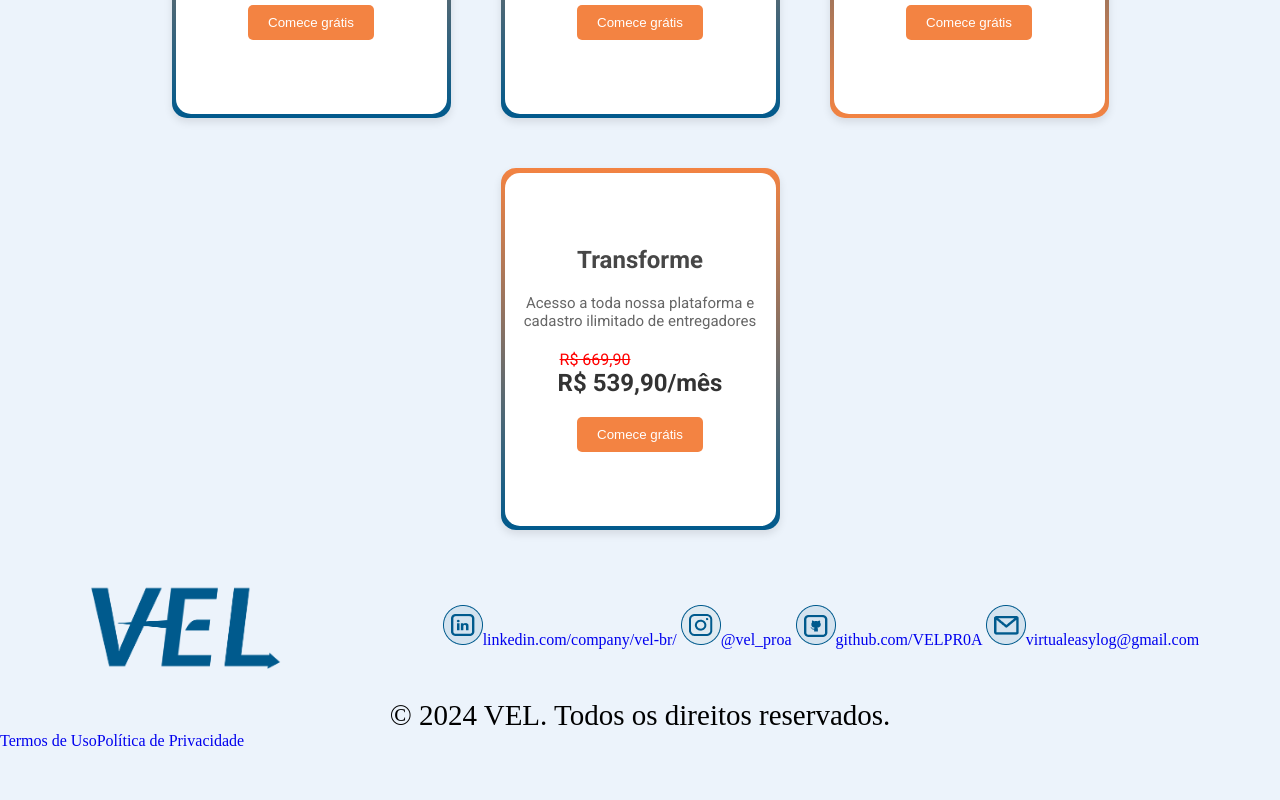
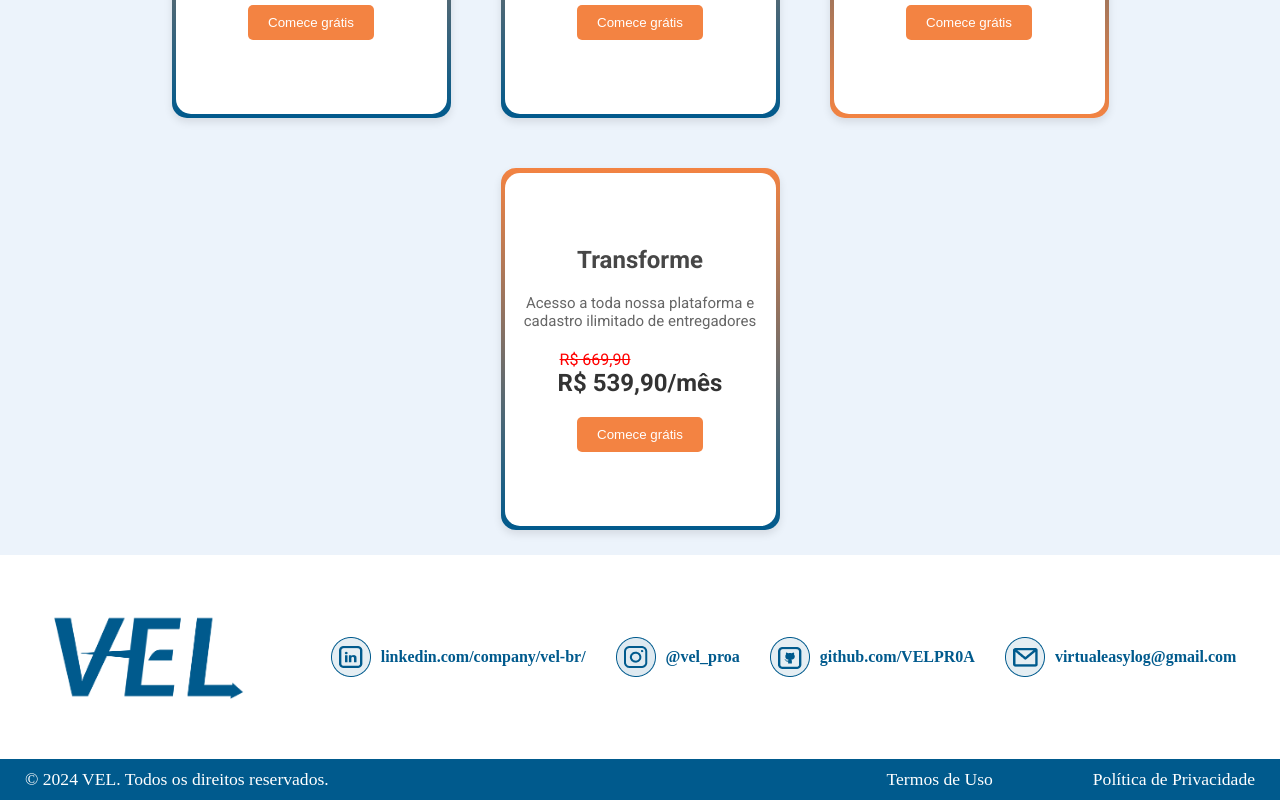
Before and after one commit to VELPR0A/VEL_Desktop, a React (Vite) app: page / in a window 1280 px wide. Shown: the part 3386-4186 px from the top of the page. Before the commit the page ends 4136 px from the top, so only its background shows below. Built offline with nearby package versions, Linux system fonts and the light colour scheme; a web font is replaced by a local one.

Commit message:
footer das páginas iniciais finalizados e logo revizada.

```diff
--- a/src/Paginas/PaginaInicial/App.jsx
+++ b/src/Paginas/PaginaInicial/App.jsx
@@ -185,15 +185,13 @@ function PaginaInicial() {
                 </div>
 
             </div>
-
-
       <footer>
         <div className='branco'>
           <img src={LogoVEL} alt="Icone da empresa" />
           <div className="icones">
-           <a href="#" target='_blank'> <img src={linkedinIcon} alt="" />linkedin.com/company/vel-br/</a>
-           <a href="#" target='_blank'> <img src={instagramIcon} alt="" />@vel_proa</a>
-           <a href="#" target='_blank'> <img src={githubIcon} alt="" />github.com/VELPR0A</a>
+           <a href="https://www.linkedin.com/company/vel-br" target='_blank'> <img src={linkedinIcon} alt="" />linkedin.com/company/vel-br/</a>
+           <a href="https://www.instagram.com/vel_proa/" target='_blank'> <img src={instagramIcon} alt="" />@vel_proa</a>
+           <a href="https://github.com/VELPR0A" target='_blank'> <img src={githubIcon} alt="" />github.com/VELPR0A</a>
            <a href="#" target='_blank'> <img src={gmailIcon} alt="" />virtualeasylog@gmail.com</a>
           </div>
         </div>
--- a/src/Paginas/PaginaInicial/paginaInicial.css
+++ b/src/Paginas/PaginaInicial/paginaInicial.css
@@ -587,8 +587,80 @@ footer .branco{
   align-items: center;
   justify-content: space-around;
   flex-wrap: wrap;
+  padding: 30px 0;
+  background-color: #fff;
 }
 
 footer > .branco img{
   max-width: 200px;
 }
+
+footer > .branco a{
+  display: flex;
+  align-items: center;
+  flex-direction: row;
+  justify-content: space-between;
+  gap: 10px;
+  color: #005A8D;
+  font-weight: bold;
+}
+
+footer > .branco a:hover{
+  color: #e6692e;
+}
+
+footer > .branco div{
+  display: flex;
+  gap: 10px;
+  flex-wrap: wrap;
+  flex-direction: column;
+  align-items: flex-start;
+}
+
+footer > .azul{
+  display: flex;
+  justify-content: space-between;
+}
+
+footer > .azul{
+  display: flex;
+  flex-wrap: wrap;
+  justify-content: center;
+  color: #fff;
+  padding: 5px 20px;
+  background-color: #005A8D;
+}
+
+footer > .azul span{
+  padding: 5px;
+  display: flex;
+  gap: 100px;
+}
+
+footer > .azul span a{
+  font-size: 1.1em;
+  color: #fff;
+}
+
+footer > .azul span a:hover{
+  color: #e6692e;
+}
+
+
+footer > .azul span p{
+  font-size: 1.1em;
+}
+
+@media screen and (min-width: 1070px) {
+  footer > .branco div{
+    gap: 30px;
+    flex-direction: row;
+  }
+}
+
+@media screen and (min-width: 880px) {
+  footer > .azul{
+    justify-content: space-between;
+    padding: 5px 20px;
+  }
+}
--- /dev/null
+++ b/src/Paginas/PaginaInicialEn/cardIn.css
@@ -0,0 +1,3 @@
+.Desperte:nth-of-type(3)::before{
+    content: "Best seller";
+  }
```
Also changed, not shown: src/Paginas/PaginaInicialEn/app.jsx (+26 -21 lines).
